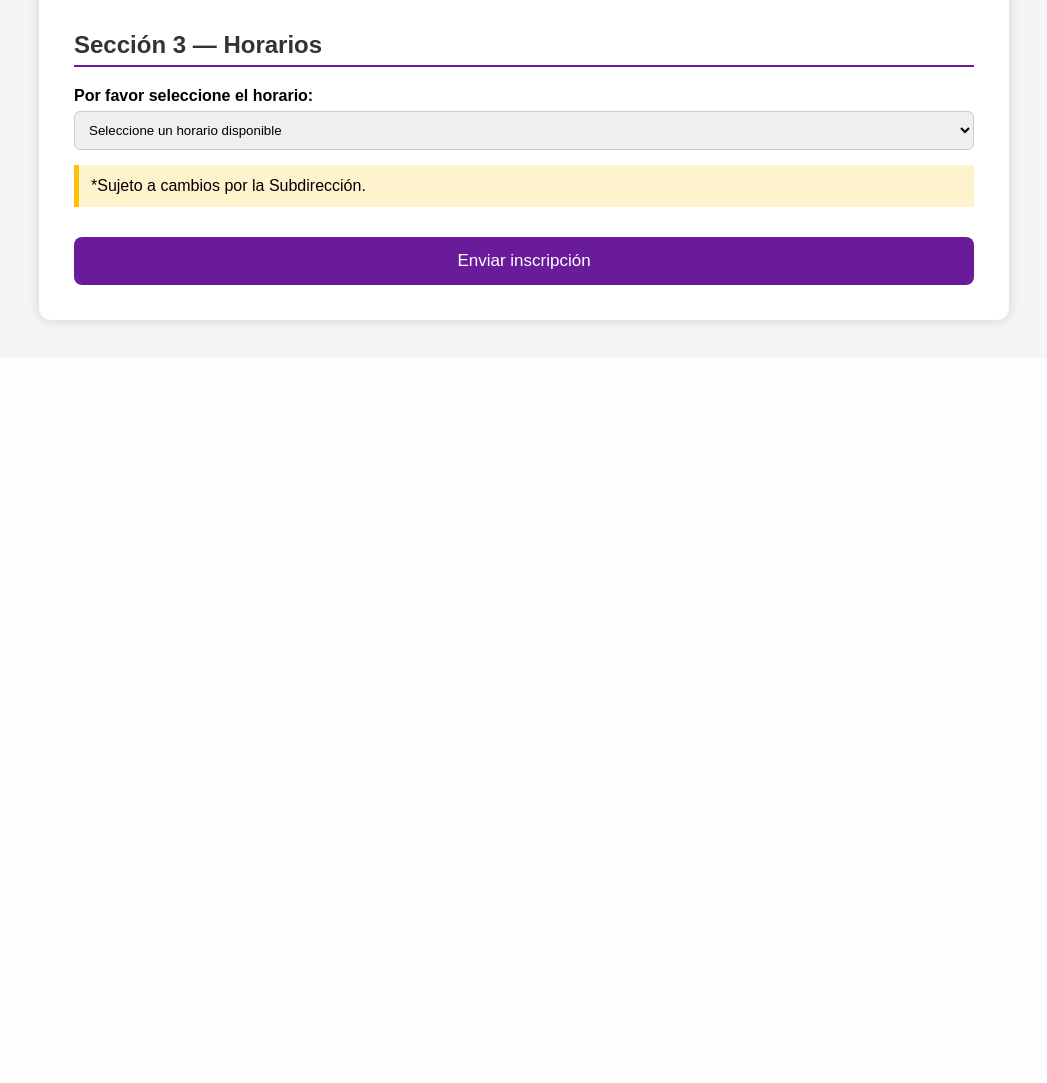
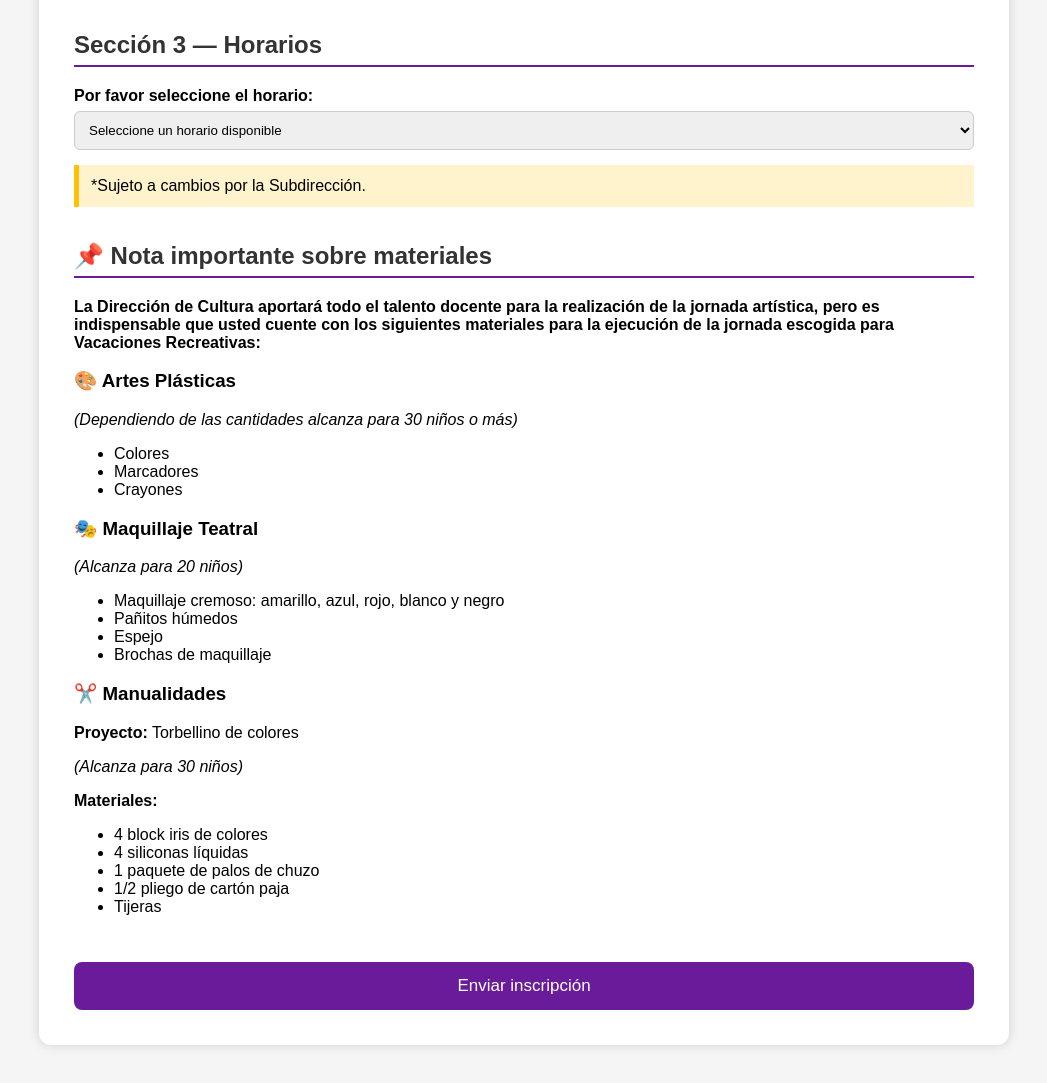
Before and after one commit to rafaeliguaran-crypto/formulario-vacaciones-recreativas, a Flask app: page / in a window 1280 px wide. Shown: the part 1489-2572 px from the top of the page, without its empty margins (116-1163 px from the left). Before the commit the page ends 1816 px from the top, so only its background shows below. Run offline with Flask 3, Linux system fonts and the light colour scheme.

Commit message:
Agrego sección de materiales

```diff
--- a/templates/index.html
+++ b/templates/index.html
@@ -178,7 +214,58 @@
         <div class="nota">
             *Sujeto a cambios por la Subdirección.
         </div>
+        <div class="nota-materiales">
 
+    <h2>📌 Nota importante sobre materiales</h2>
+
+    <p>
+        <strong>
+        La Dirección de Cultura aportará todo el talento docente para la realización de la jornada artística,
+        pero es indispensable que usted cuente con los siguientes materiales para la ejecución de la jornada escogida para Vacaciones Recreativas:
+        </strong>
+    </p>
+
+    <div class="material-section">
+        <h3>🎨 Artes Plásticas</h3>
+        <p><em>(Dependiendo de las cantidades alcanza para 30 niños o más)</em></p>
+
+        <ul>
+            <li>Colores</li>
+            <li>Marcadores</li>
+            <li>Crayones</li>
+        </ul>
+    </div>
+
+    <div class="material-section">
+        <h3>🎭 Maquillaje Teatral</h3>
+        <p><em>(Alcanza para 20 niños)</em></p>
+
+        <ul>
+            <li>Maquillaje cremoso: amarillo, azul, rojo, blanco y negro</li>
+            <li>Pañitos húmedos</li>
+            <li>Espejo</li>
+            <li>Brochas de maquillaje</li>
+        </ul>
+    </div>
+
+    <div class="material-section">
+        <h3>✂️ Manualidades</h3>
+
+        <p><strong>Proyecto:</strong> Torbellino de colores</p>
+        <p><em>(Alcanza para 30 niños)</em></p>
+
+        <p><strong>Materiales:</strong></p>
+
+        <ul>
+            <li>4 block iris de colores</li>
+            <li>4 siliconas líquidas</li>
+            <li>1 paquete de palos de chuzo</li>
+            <li>1/2 pliego de cartón paja</li>
+            <li>Tijeras</li>
+        </ul>
+    </div>
+
+</div>
         <button type="submit">Enviar inscripción</button>
 
     </form>
```
Also changed, not shown: other parts of templates/index.html (+36 -0 lines).
